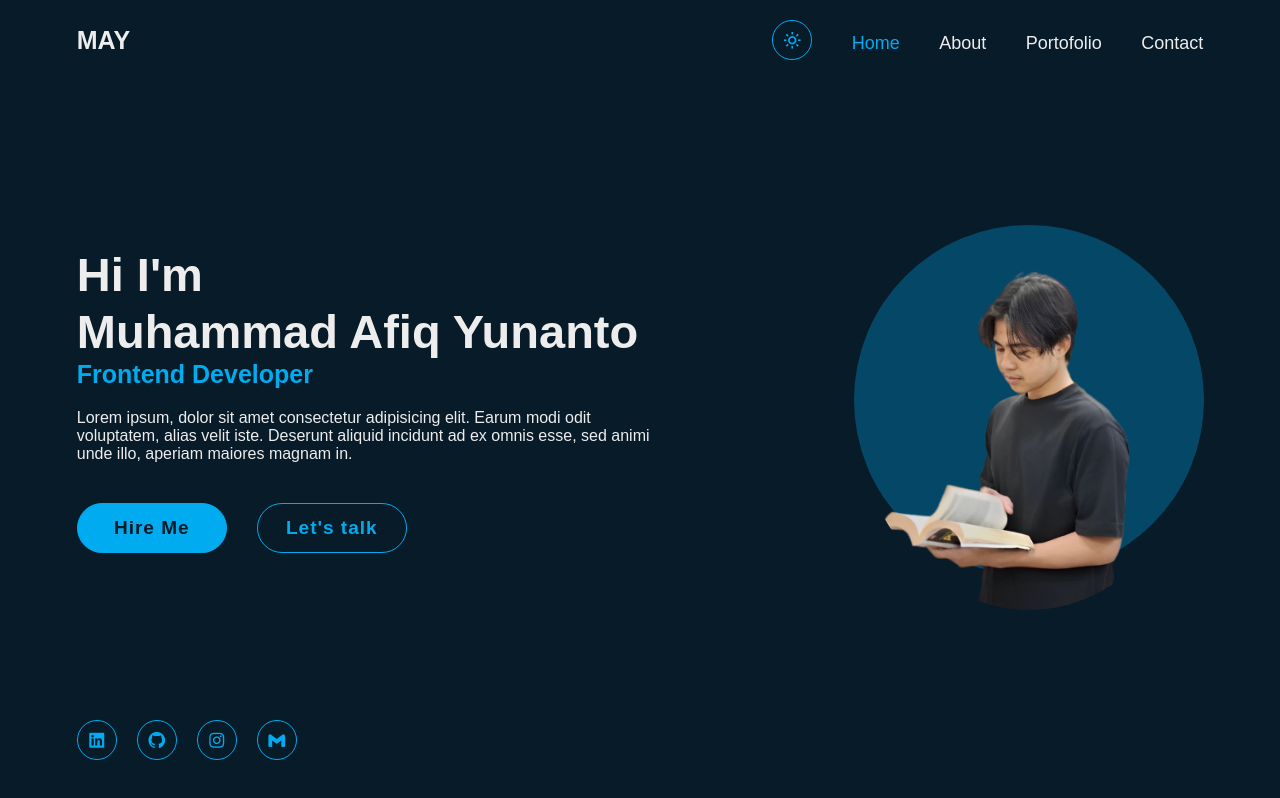
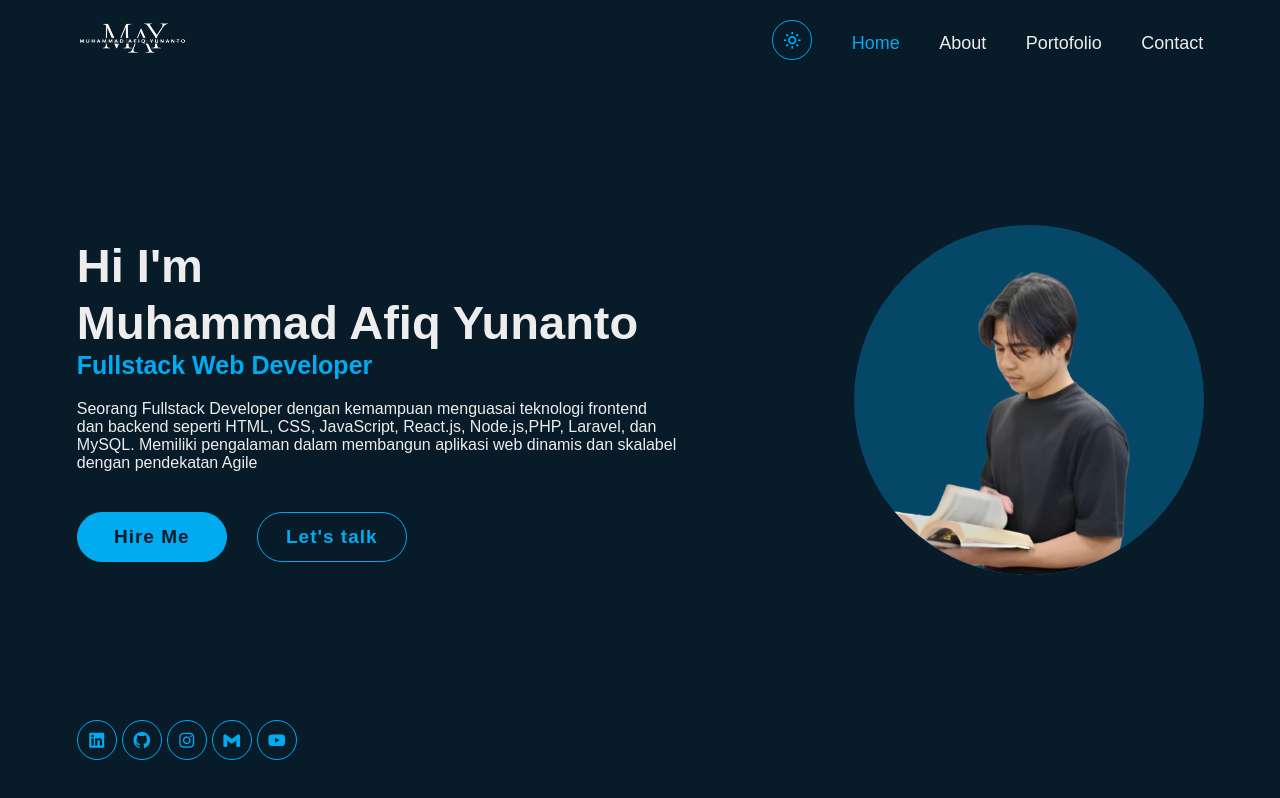
Before and after one commit to muhammadafiqyunanto27/portofolio, a plain HTML site: page index.html in a window 1280 px wide. Drawn offline with nearby package versions, Linux system fonts and the light colour scheme.

Commit message:
change photo and add logo

```diff
--- a/index.html
+++ b/index.html
@@ -11,7 +11,7 @@
 
 <body>
     <header class="header">
-        <a href="./index.html" class="logo">MAY</a>
+        <a href="./index.html" class="logo"><img src="./assets/Cuplikan_layar_2024-12-17_134000-removebg-preview.png" alt="MAY"></a>
         <nav class="navbar">
 
             <a href="" style="--i:1;"><i class='bx bx-sun'></i></a>
@@ -28,9 +28,10 @@
                 Hi I'm
             </h1>
             <h1>Muhammad Afiq Yunanto</h1>
-            <h3>Frontend Developer</h3>
-            <p>Lorem ipsum, dolor sit amet consectetur adipisicing elit. Earum modi odit voluptatem, alias velit iste.
-                Deserunt aliquid incidunt ad ex omnis esse, sed animi unde illo, aperiam maiores magnam in.</p>
+            <h3>Fullstack Web Developer</h3>
+            <p>Seorang Fullstack Developer dengan kemampuan menguasai teknologi frontend dan backend seperti HTML, CSS,
+                JavaScript, React.js, Node.js,PHP, Laravel, dan MySQL. Memiliki pengalaman dalam membangun aplikasi web dinamis dan
+                skalabel dengan pendekatan Agile</p>
             <div class="btn-box">
                 <a href="">Hire Me</a>
                 <a href="">Let's talk</a>
@@ -42,11 +43,13 @@
             <a href="" style="--i:2;"><i class='bx bxl-github'></i></a>
             <a href="" style="--i:3;"><i class='bx bxl-instagram'></i></a>
             <a href="" style="--i:4;"><i class='bx bxl-gmail'></i></a>
+            <a href="" style="--i:4;"><i class='bx bxl-youtube'></i></a>
+
         </div>
     </div>
 
     <div class="hero-img">
-        <img src="./assets/a2.png" alt="">
+        <img src="./assets/port-afiq-removebg-preview.png" alt="">
     </div>
 </body>
 
--- a/styles/style.css
+++ b/styles/style.css
@@ -25,13 +25,17 @@ body {
 }
 
 .logo {
-    font-size: 25px;
     color: #ededed;
     text-decoration: none;
     font-weight: 600;
     cursor: pointer;
     opacity: 0;
     animation: slideRight 1s ease forwards;
+    width: 10%;
+}
+
+.logo > img {
+    width: 100%;
 }
 
 .navbar  a {
```
Also changed, not shown: assets/Afiq.png (deleted), assets/Cuplikan_layar_2024-12-17_132550-removebg-preview.png (added), assets/Cuplikan_layar_2024-12-17_134000-removebg-preview.png (added), assets/DSCF6042.JPG (deleted), assets/a2.png (deleted), assets/afiq1.png (deleted), assets/afiq2-removebg-preview.png (deleted), assets/afiq3-removebg-preview.png (deleted), assets/port-afiq-removebg-preview.png (added), assets/port-afiq.png (added), 1 other file.
